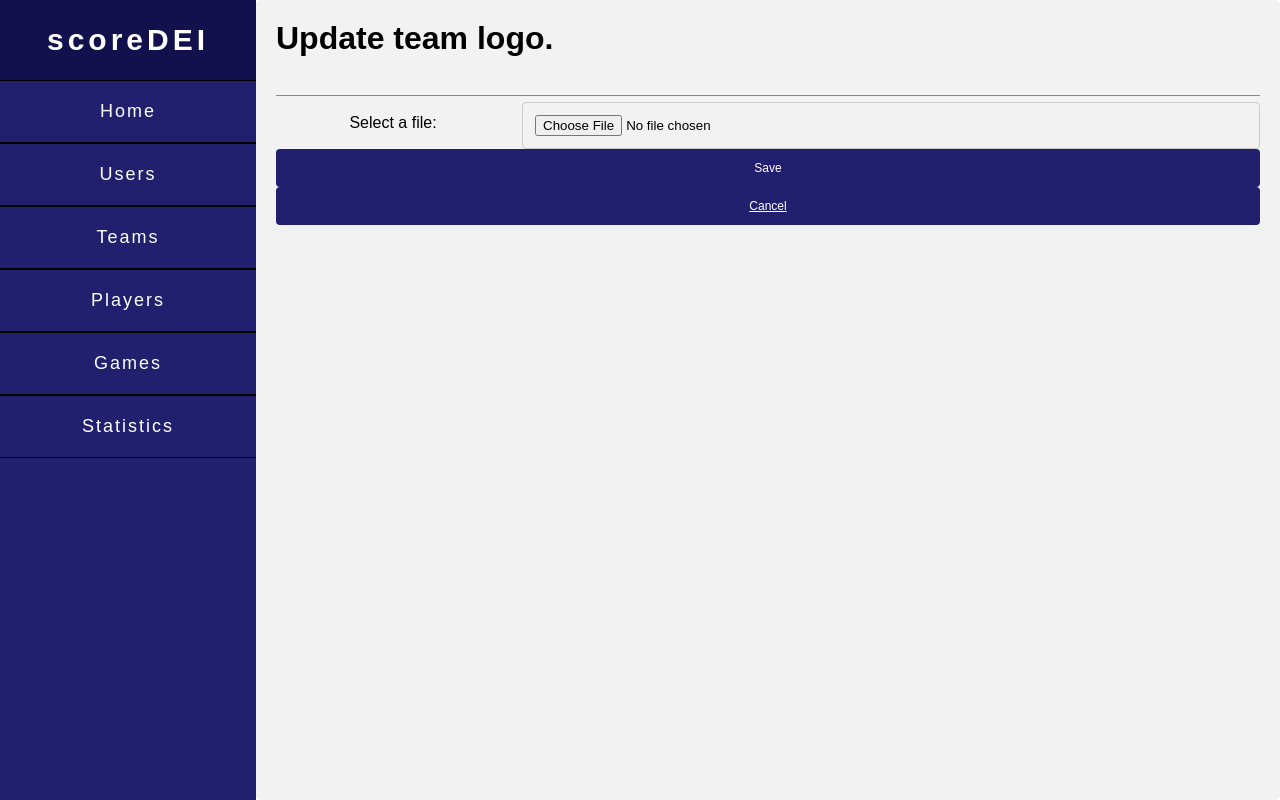
After one commit to JoniArturito/scoreDEI, a Spring Boot app: page /team/edit/logo?id=1 in a window 1280 px wide. The commit adds this page. Run offline with Spring Boot 4, Linux system fonts and the light colour scheme; tables that the repository leaves empty hold one stand-in row (values such as "Sample post").

Commit message:
Add team edit.
Update team logo is not working

```diff
--- a/scoreDEI/src/main/java/com/scoreDEI/scoreDEI/DatabaseController.java
+++ b/scoreDEI/src/main/java/com/scoreDEI/scoreDEI/DatabaseController.java
@@ -7,13 +7,18 @@ import com.scoreDEI.Forms.UserForm;
 import com.scoreDEI.Forms.TeamForm;
 import com.scoreDEI.Others.PasswordHash;
 import com.scoreDEI.Services.*;
+import org.apache.tomcat.util.http.fileupload.IOUtils;
 import org.springframework.beans.factory.annotation.Autowired;
 import org.springframework.stereotype.Controller;
 import org.springframework.ui.Model;
 import org.springframework.web.bind.annotation.*;
 
+import javax.servlet.http.HttpServletResponse;
 import javax.swing.text.html.Option;
 import javax.transaction.Transactional;
+import java.io.ByteArrayInputStream;
+import java.io.IOException;
+import java.io.InputStream;
 import java.sql.Date;
 import java.sql.Timestamp;
 import java.util.ArrayList;
@@ -192,7 +197,75 @@ public class DatabaseController {
         Team dbTeam = new Team(form.getName(), form.getMultipartFile().getBytes());
         this.teamService.addTeam(dbTeam);
 
-        return "registerTeam";
+        return "redirect:/listTeams";
+    }
+
+    @GetMapping("/listTeams")
+    public String listTeams(Model model) {
+        model.addAttribute("teams", this.teamService.getAllTeams());
+
+        return "/team/listTeams";
+    }
+
+    @GetMapping("/team/logo")
+    public void getTeamLogo(@RequestParam(name="id", required = true) int id, HttpServletResponse response) throws IOException {
+        response.setContentType("image/png");
+
+        Optional<Team> t = this.teamService.getTeam(id);
+
+        if(t.isPresent()) {
+            Team team = t.get();
+            InputStream image = new ByteArrayInputStream(team.getLogo());
+            IOUtils.copy(image, response.getOutputStream());
+        }
+    }
+
+    @GetMapping("/team/edit/logo")
+    public String updateTeamLogo(@RequestParam(name="id", required = true) int id, Model model) {
+        Optional<Team> t = this.teamService.getTeam(id);
+
+        if(t.isPresent()) {
+            model.addAttribute("teamForm", new TeamForm());
+            model.addAttribute("team", t.get());
+
+            return "team/updateLogo";
+        }
+
+        return "redirect:/listTeams";
+    }
+
+    @PostMapping("/team/edit/logo")
+    public String updateTeamLogo(@RequestParam(name="id", required = true) int id, @ModelAttribute TeamForm form, Model model) throws IOException {
+        model.addAttribute("teamForm", form);
+
+        byte[] new_logo = form.getMultipartFile().getBytes();
+        this.teamService.updateTeamLogo(id, new_logo);
+
+        return "redirect:/listTeams";
+    }
+
+    @GetMapping("/team/edit/name")
+    public String updateTeamName(@RequestParam(name="id", required = true) int id, Model model) {
+        Optional<Team> t = this.teamService.getTeam(id);
+
+        if(t.isPresent()) {
+            model.addAttribute("teamForm", new TeamForm());
+            model.addAttribute("team", t.get());
+
+            return "team/updateTeamName";
+        }
+
+        return "redirect:/listTeams";
+    }
+
+    @PostMapping("/team/edit/name")
+    public String updateTeamName(@RequestParam(name="id", required = true) int id, @ModelAttribute TeamForm form, Model model) throws IOException {
+        model.addAttribute("teamForm", form);
+
+        String name = form.getName();
+        this.teamService.updateTeamName(id, name);
+
+        return "redirect:/listTeams";
     }
 
     @GetMapping("/registerPlayer")
--- a/scoreDEI/src/main/resources/templates/listUsers.html
+++ b/scoreDEI/src/main/resources/templates/listUsers.html
@@ -32,7 +32,7 @@
             <td><a style="{color:black; font-size: 18px}" th:text="${s.email}" th:href="@{user/edit/email(id=${s.userId})}">email</a></td>
             <td><a style="{color:black; font-size: 18px}" th:text="${s.phone}" th:href="@{user/edit/phone(id=${s.userId})}">phone</a></td>
             <td><a style="{color:black; font-size: 18px}" th:href="@{user/edit/password(id=${s.userId})}">Edit password</a></td>
-            <td><a th:href="@{deleteUser(id=${s.userId})}">Delete</a></td>
+            <td><a th:href="@{user/delete(id=${s.userId})}">Delete</a></td>
           </tr>
         </table>
       </div>
--- a/scoreDEI/src/main/resources/templates/navbar.html
+++ b/scoreDEI/src/main/resources/templates/navbar.html
@@ -10,7 +10,7 @@
             <h2 id="logo">scoreDEI</h2>
             <a href="/">Home</a>
             <a href="/listUsers">Users</a>
-            <a href="">Teams</a>
+            <a href="/listTeams">Teams</a>
             <a href="">Players</a>
             <a href="">Games</a>
             <a href="">Statistics</a>
--- /dev/null
+++ b/scoreDEI/src/main/resources/templates/team/updateLogo.html
@@ -0,0 +1,46 @@
+<!DOCTYPE html>
+<html lang="en">
+<head>
+  <meta charset="UTF-8">
+  <title>scoreDEi</title>
+  <link th:href="@{/css/base.css}" rel="stylesheet"/>
+  <link th:href="@{/css/registerUser.css}" rel="stylesheet"/>
+</head>
+
+<body>
+
+<div class="main">
+  <div th:replace="navbar.html"></div>
+  <div class="body">
+
+    <div class="container">
+
+      <div class="header">
+        <h2 class="headerTitle">Update team logo.</h2>
+      </div>
+
+      <div class="form">
+
+        <form action="#" th:action="@{/team/edit/logo(id=${team.teamId})}" th:object="${teamForm}" method="post">
+
+          <div class="row">
+            <div class="col-25">
+              <label for="multipartFile">Select a file:</label>
+            </div>
+            <div class="col-75">
+              <input type="file" id="multipartFile" name="multipartFile" accept="image/*">
+            </div>
+          </div>
+
+          <div class="row">
+            <input style={padding-top:250px} type="submit" value="Save">
+            <a class="cancel" href="/listTeams"> Cancel </a>
+          </div>
+
+        </form>
+      </div>
+    </div>
+  </div>
+</div>
+</body>
+</html>
```
Also changed, not shown: scoreDEI/src/main/java/com/scoreDEI/Services/TeamService.java (+13 -2 lines), scoreDEI/src/main/resources/static/css/team.css (added, +10 -0 lines), scoreDEI/src/main/resources/templates/team/listTeams.html (added, +47 -0 lines), scoreDEI/src/main/resources/templates/team/updateTeamName.html (added, +46 -0 lines).
